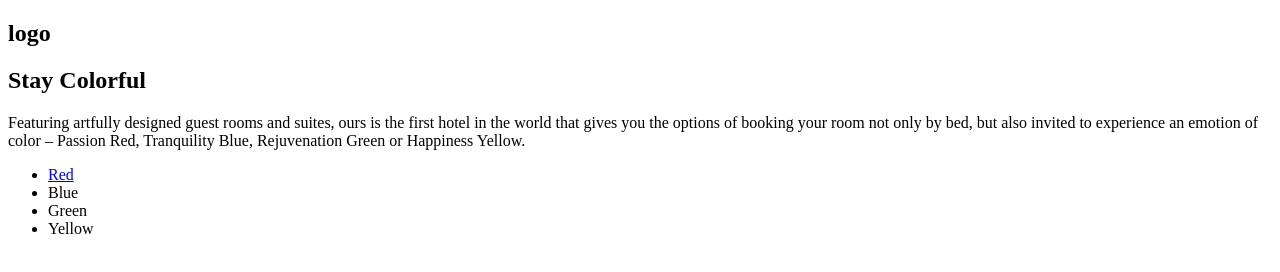
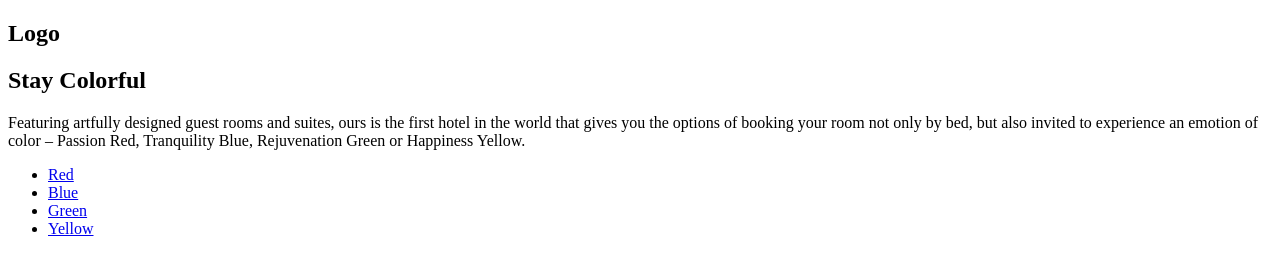
Before and after one commit to jwillIams33/capstone, a Gatsby site: page / in a window 1280 px wide. Built offline with nearby package versions, Linux system fonts and the light colour scheme; Gatsby itself is replaced by a stand-in of ours.

Commit message:
added header component

```diff
--- /dev/null
+++ b/src/components/header.js
@@ -0,0 +1,12 @@
+import React from 'react'
+
+const Header = () => {
+    return (
+        <header>
+              <h2>Logo</h2>
+        </header>
+
+    )
+}
+
+export default Header
--- a/src/pages/index.js
+++ b/src/pages/index.js
@@ -1,17 +1,18 @@
 import React from "react"
 import { Link } from 'gatsby'
+import Header from "../components/header"
 
 const IndexPage = () => {
     return (
         <section>
-<h2>logo</h2>
+<Header />
 <h1>Stay Colorful</h1>
 <p>Featuring artfully designed guest rooms and suites, ours is the first hotel in the world that gives you the options of booking your room not only by bed, but also invited to experience an emotion of color – Passion Red, Tranquility Blue, Rejuvenation Green or Happiness Yellow.</p>
 <ul>
 <li><Link to="/redPage">Red</Link></li>
-<li><Link>Blue</Link></li>
-<li><Link>Green</Link></li>
-<li><Link>Yellow</Link></li>
+<li><Link to="/bluePage">Blue</Link></li>
+<li><Link to="/greenPage">Green</Link></li>
+<li><Link to="/yellowPage">Yellow</Link></li>
 </ul>
 </section>
     )
```
Also changed, not shown: src/pages/greenPage.js (+9 -0 lines), src/components/footer.js (added).
